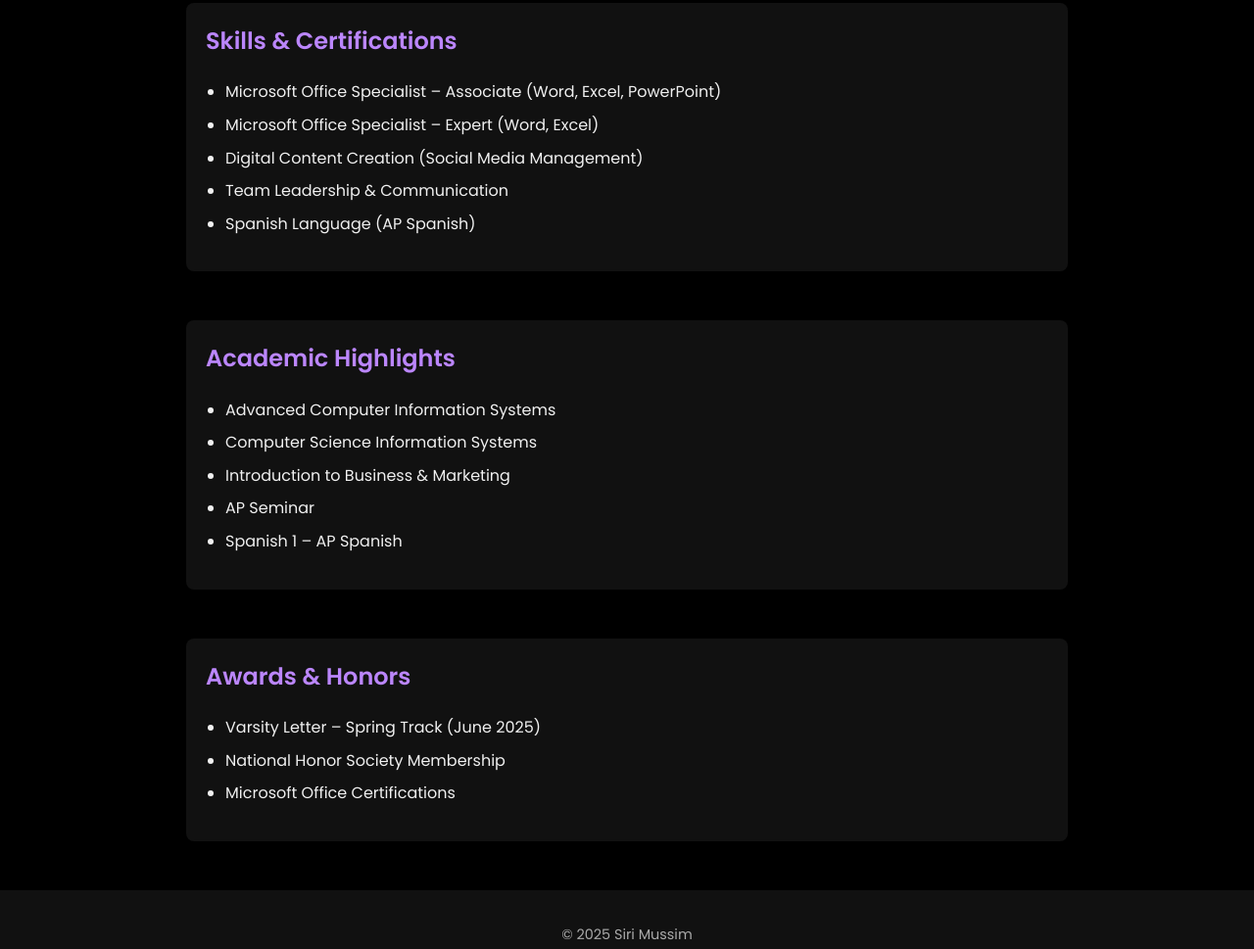
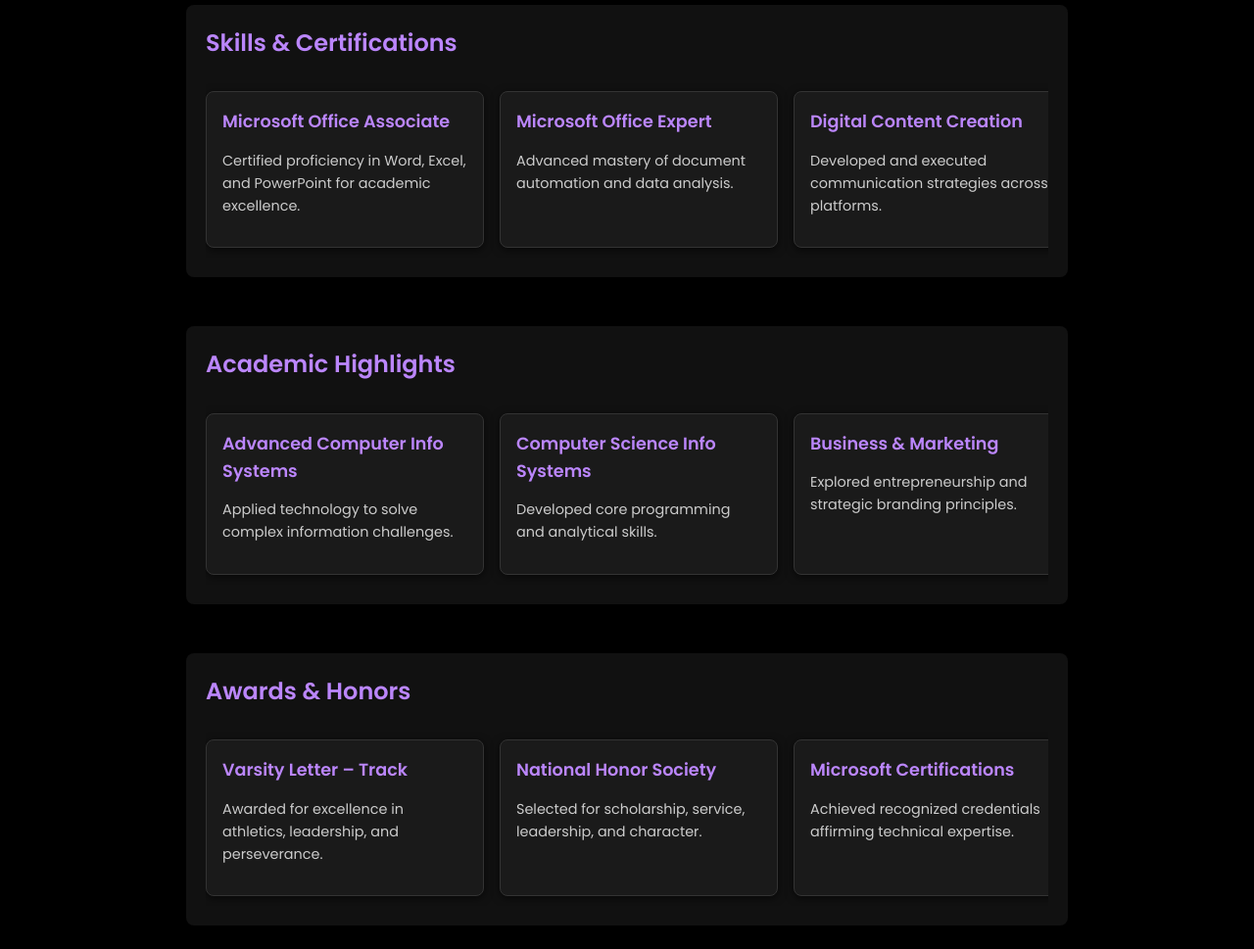
Before and after one commit to saianeesh01/siri-portfolio, a plain HTML site: page index.html in a window 1280 px wide. Shown: the part 859-1828 px from the top of the page at 98% size. Drawn offline with Linux system fonts and the light colour scheme.

Commit message:
Added the rest of the info

```diff
--- a/index.html
+++ b/index.html
@@ -64,34 +64,74 @@
 
 <section>
   <h2>Skills & Certifications</h2>
-      <ul>
-        <li>Microsoft Office Specialist – Associate (Word, Excel, PowerPoint)</li>
-        <li>Microsoft Office Specialist – Expert (Word, Excel)</li>
-        <li>Digital Content Creation (Social Media Management)</li>
-        <li>Team Leadership & Communication</li>
-        <li>Spanish Language (AP Spanish)</li>
-      </ul>
+  <div class="scroll-container">
+    <div class="badge-card">
+      <h3>Microsoft Office Associate</h3>
+      <p>Certified proficiency in Word, Excel, and PowerPoint for academic excellence.</p>
+    </div>
+    <div class="badge-card">
+      <h3>Microsoft Office Expert</h3>
+      <p>Advanced mastery of document automation and data analysis.</p>
+    </div>
+    <div class="badge-card">
+      <h3>Digital Content Creation</h3>
+      <p>Developed and executed communication strategies across platforms.</p>
+    </div>
+    <div class="badge-card">
+      <h3>Team Leadership</h3>
+      <p>Led athletic and volunteer teams with collaboration and impact.</p>
+    </div>
+    <div class="badge-card">
+      <h3>Spanish Proficiency</h3>
+      <p>Achieved AP-level fluency in Spanish language and culture.</p>
+    </div>
+  </div>
 </section>
 
 <section>
   <h2>Academic Highlights</h2>
-      <ul>
-        <li>Advanced Computer Information Systems</li>
-        <li>Computer Science Information Systems</li>
-        <li>Introduction to Business & Marketing</li>
-        <li>AP Seminar</li>
-        <li>Spanish 1 – AP Spanish</li>
-      </ul>
+  <div class="scroll-container">
+    <div class="badge-card">
+      <h3>Advanced Computer Info Systems</h3>
+      <p>Applied technology to solve complex information challenges.</p>
+    </div>
+    <div class="badge-card">
+      <h3>Computer Science Info Systems</h3>
+      <p>Developed core programming and analytical skills.</p>
+    </div>
+    <div class="badge-card">
+      <h3>Business & Marketing</h3>
+      <p>Explored entrepreneurship and strategic branding principles.</p>
+    </div>
+    <div class="badge-card">
+      <h3>AP Seminar</h3>
+      <p>Engaged in research, critical analysis, and persuasive communication.</p>
+    </div>
+    <div class="badge-card">
+      <h3>Spanish (AP Level)</h3>
+      <p>Completed immersive language coursework and cultural study.</p>
+    </div>
+  </div>
 </section>
 
 <section>
   <h2>Awards & Honors</h2>
-      <ul>
-        <li>Varsity Letter – Spring Track (June 2025)</li>
-        <li>National Honor Society Membership</li>
-        <li>Microsoft Office Certifications</li>
-      </ul>
+  <div class="scroll-container">
+    <div class="badge-card">
+      <h3>Varsity Letter – Track</h3>
+      <p>Awarded for excellence in athletics, leadership, and perseverance.</p>
+    </div>
+    <div class="badge-card">
+      <h3>National Honor Society</h3>
+      <p>Selected for scholarship, service, leadership, and character.</p>
+    </div>
+    <div class="badge-card">
+      <h3>Microsoft Certifications</h3>
+      <p>Achieved recognized credentials affirming technical expertise.</p>
+    </div>
+  </div>
 </section>
+
   </main>
 
   <footer>
--- a/styles.css
+++ b/styles.css
@@ -119,3 +119,31 @@ footer {
 .scroll-container .badge-card:nth-child(7) { animation-delay: 0.7s; }
 .scroll-container .badge-card:nth-child(8) { animation-delay: 0.8s; }
 .scroll-container .badge-card:nth-child(9) { animation-delay: 0.9s; }
+
+.badge-card {
+  flex: 0 0 250px;
+  background-color: #1a1a1a;
+  border: 1px solid #333;
+  border-radius: 8px;
+  padding: 16px;
+  box-shadow: 0 2px 8px rgba(0,0,0,0.6);
+  scroll-snap-align: start;
+  opacity: 0;
+  transform: translateY(20px);
+  animation: fadeSlideIn 0.6s forwards;
+}
+
+.badge-card h3 {
+  color: #bb86fc;
+  margin: 0 0 8px 0;
+  font-size: 1.1em;
+}
+
+.badge-card p {
+  font-size: 0.9em;
+  color: #cccccc;
+}
+
+.scroll-container::-webkit-scrollbar-thumb {
+  background: #6a0dad;
+}
```
Lines whose indentation alone changed are shown as unchanged.
